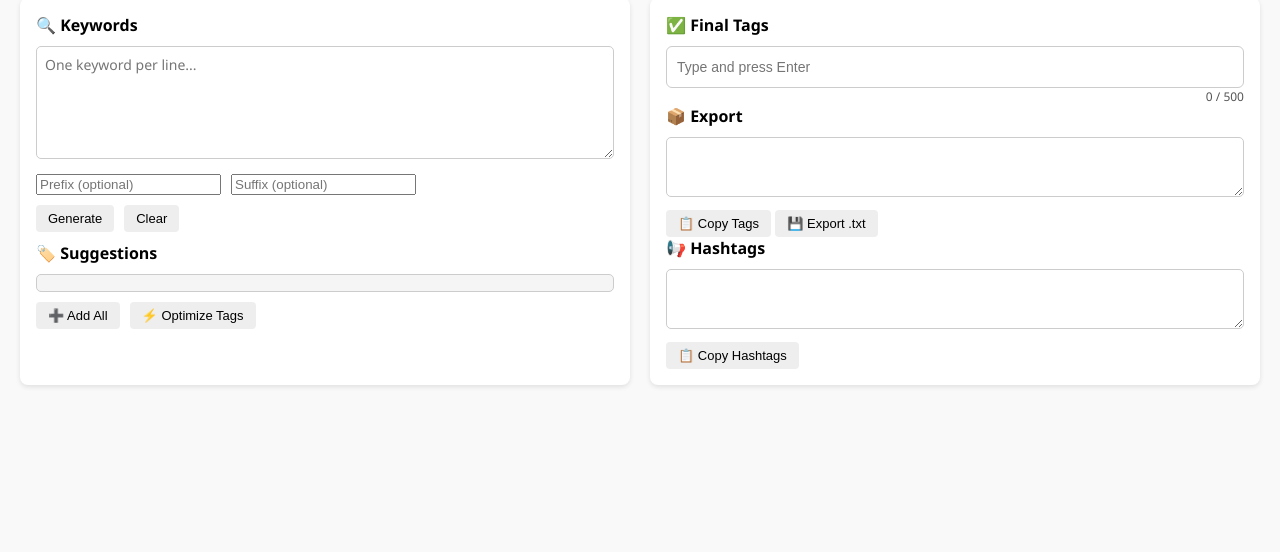
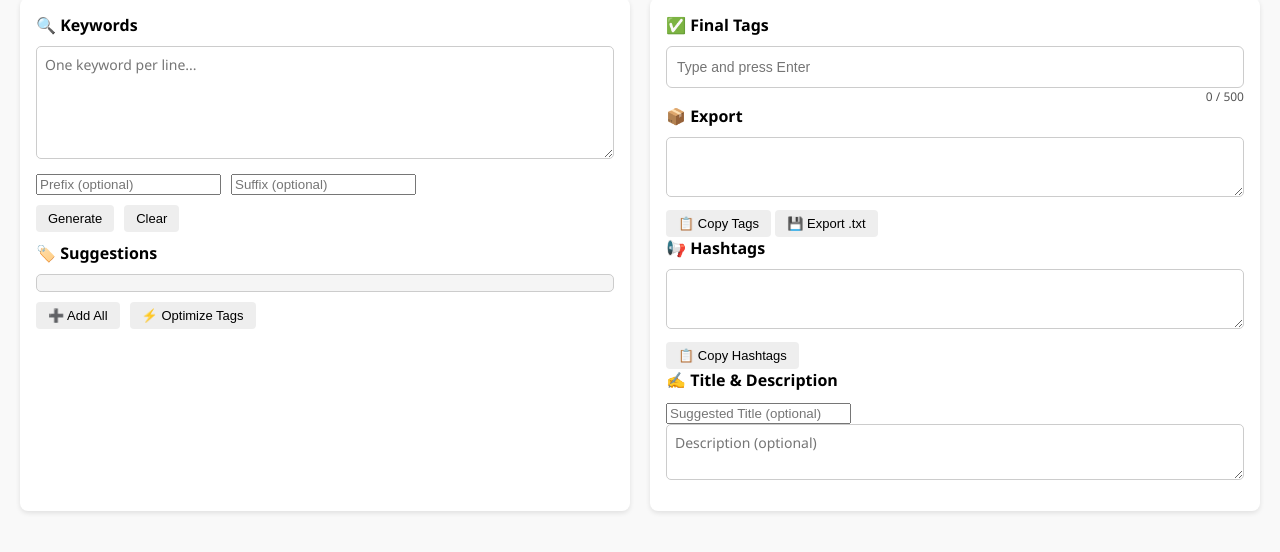
Before and after one commit to dyal96/YouTube-Tags, a plain HTML site: page index.html in a window 1280 px wide. Shown: the part 106-658 px from the top of the page. Drawn offline with Linux system fonts and the light colour scheme.

Commit message:
Update index.html

```diff
--- a/index.html
+++ b/index.html
@@ -168,6 +168,9 @@
         <textarea id="hashtags" readonly></textarea>
         <button onclick="copyHashtags()">📋 Copy Hashtags</button>
       </div>
+      <h2>✍️ Title & Description</h2>
+      <input id="titleBox" placeholder="Suggested Title (optional)" />
+      <textarea id="descBox" placeholder="Description (optional)"></textarea>
     </div>
   </div>
 
```
